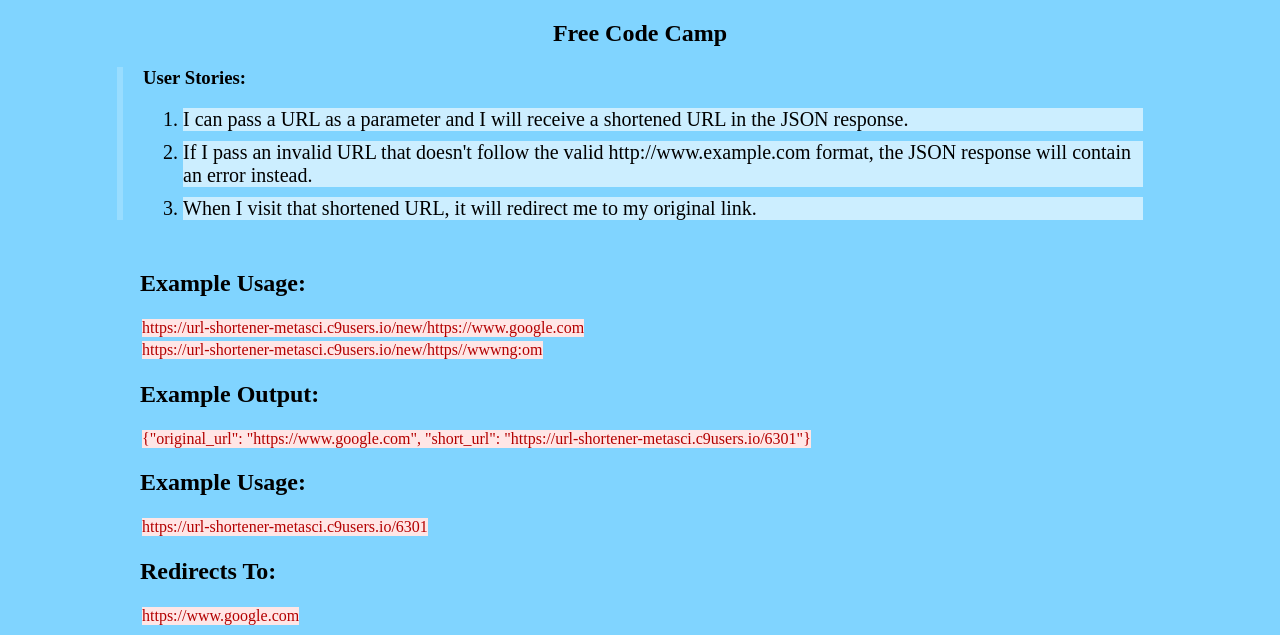
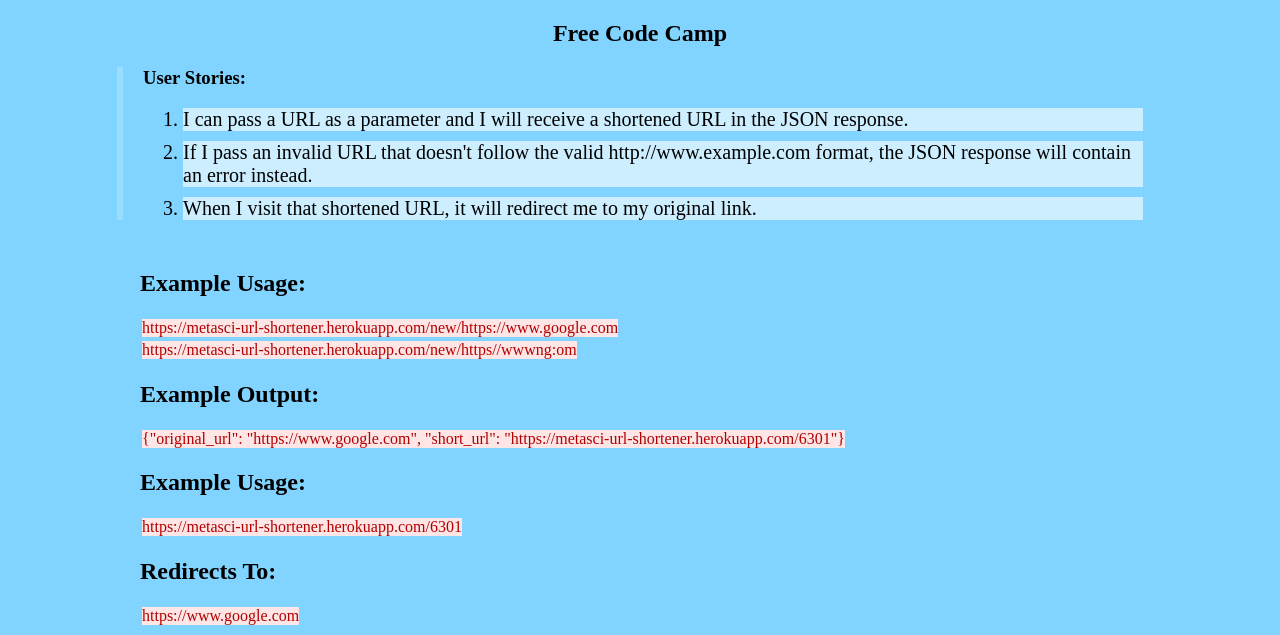
Before and after one commit to metasci/url-shortener, a website: page client/index.html in a window 1280 px wide. Shown: the part 189-824 px from the top of the page. Drawn offline with Linux system fonts and the light colour scheme; files that its build step writes are made by us from their sources; a web font is replaced by a local one.

Commit message:
change example urls

```diff
--- a/client/index.html
+++ b/client/index.html
@@ -21,12 +21,12 @@
 		</div>
     <div class="example">
 			<h2>Example Usage:</h2>
-			<p>https://url-shortener-metasci.c9users.io/new/https://www.google.com</p><br>
-			<p>https://url-shortener-metasci.c9users.io/new/https//wwwng:om</p>
+			<p>https://metasci-url-shortener.herokuapp.com/new/https://www.google.com</p><br>
+			<p>https://metasci-url-shortener.herokuapp.com/new/https//wwwng:om</p>
 			<h2>Example Output:</h2>
-			<p>{"original_url": "https://www.google.com", "short_url": "https://url-shortener-metasci.c9users.io/6301"}</p>
+			<p>{"original_url": "https://www.google.com", "short_url": "https://metasci-url-shortener.herokuapp.com/6301"}</p>
 		  <h2>Example Usage:</h2>
-		  <p>https://url-shortener-metasci.c9users.io/6301</p>
+		  <p>https://metasci-url-shortener.herokuapp.com/6301</p>
 		  <h2>Redirects To:</h2>
 		  <p>https://www.google.com</p>
 		</div>
```
